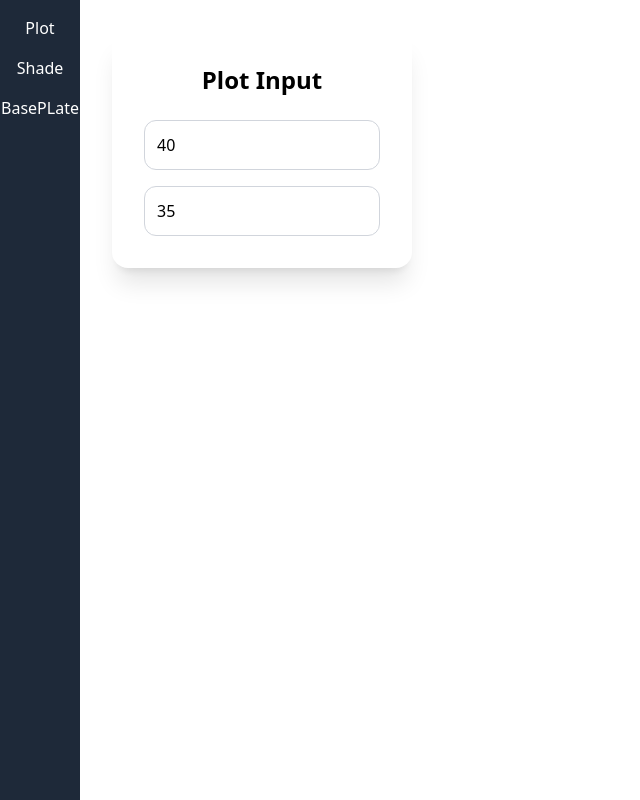
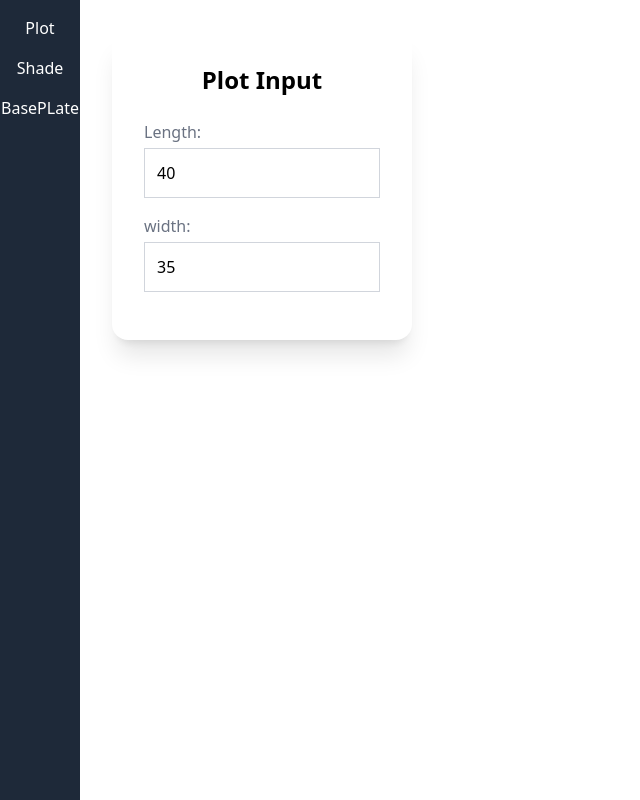
Before and after one commit to RishiDhimmar/shed-frontend, a React (Vite) app: page / in a window 1280 px wide. Shown: the whole page, without its empty margins (0-640 px from the left). Built offline with nearby package versions, Linux system fonts and the light colour scheme.

Commit message:
[UPDATE] all basePlate input changed

```diff
--- a/src/components/threeenv/Helpers/InputNumber.tsx
+++ b/src/components/threeenv/Helpers/InputNumber.tsx
@@ -2,13 +2,13 @@ function InputNumber({ label, value, onChange }: any) {
   return (
     <>
       <div className="mb-4 flex-col">
-        <label>{label}</label>
+        <label className="text-gray-500">{label}</label>
         <input
           type="number"
           placeholder="Length of shade (in meters)"
-          value={value }
+          value={value}
           onChange={(e) => onChange(Number(e.target.value))}
-          className="w-full p-3  border border-gray-300 focus:outline-none focus:ring-2 focus:ring-blue-400"
+          className="w-full p-3  border border-gray-300 focus:outline-none focus:ring-2 focus:ring-blue-400 mt-1"
         />
       </div>
     </>
--- a/src/components/threeenv/inputs/Baseplate.tsx
+++ b/src/components/threeenv/inputs/Baseplate.tsx
@@ -1,10 +1,11 @@
+import { observer } from "mobx-react-lite";
 import baseplateStore from "../../../stores/BasePlateStore";
 import BaseplateDimensions from "../Helpers/BaseplateDimensions";
 import InputNumber from "../Helpers/InputNumber";
 
-export const BaseplateInput = () => {
+export const BaseplateInput = observer(() => {
   return (
-    <div className="flex flex-col gap-4 overflow-y-scroll h-[calc(100vh-100px)] px-4">
+    <div className="flex flex-col gap-4 overflow-y-scroll h-[calc(100vh-100px)] px-4 bg-white p-8 rounded-2xl shadow-xl w-[300px]  z-10">
       <h1 className="text-2xl font-bold mb-6 text-center">Baseplate Input</h1>
       <div className="flex-col gap-4">
         <InputNumber
@@ -23,17 +24,23 @@ export const BaseplateInput = () => {
         />
       </div>
       <div className="flex-col gap-4">
-        <h1 className="text-2xl font-bold mb-6 text-center">Corner Baseplate</h1>
+        <h1 className="text-2xl font-bold mb-6 text-center">
+          Corner Baseplate
+        </h1>
         <BaseplateDimensions type="corner" />
       </div>
       <div className="flex-col gap-4">
-        <h1 className="text-2xl font-bold mb-6 text-center">Horizontal Baseplate</h1>
+        <h1 className="text-2xl font-bold mb-6 text-center">
+          Horizontal Baseplate
+        </h1>
         <BaseplateDimensions type="horizontal" />
       </div>
       <div className="flex-col gap-4">
-        <h1 className="text-2xl font-bold mb-6 text-center">Vertical Baseplate</h1>
+        <h1 className="text-2xl font-bold mb-6 text-center">
+          Vertical Baseplate
+        </h1>
         <BaseplateDimensions type="vertical" />
       </div>
     </div>
   );
-};
+});
--- a/src/components/threeenv/inputs/PlotInput.tsx
+++ b/src/components/threeenv/inputs/PlotInput.tsx
@@ -1,25 +1,21 @@
 import { observer } from "mobx-react-lite";
-
 import plotStore from "../../../stores/BasePlotStore";
+import InputNumber from "../Helpers/InputNumber";
 
 export const PlotInput = observer(() => {
   return (
     <div className="bg-white p-8 rounded-2xl shadow-xl w-[300px] max-w-md mx-auto z-10">
       <h1 className="text-2xl font-bold mb-6 text-center">Plot Input</h1>
       <form className="space-y-4">
-        <input
-          type="number"
-          placeholder="Length of plot (in meters)"
-          value={plotStore.height}
-          onChange={(e) => plotStore.setHeight(Number(e.target.value))}
-          className="w-full p-3 rounded-xl border border-gray-300 focus:outline-none focus:ring-2 focus:ring-blue-400"
+        <InputNumber
+          label="Length:"
+          value={plotStore.length}
+          onChange={(newHeight: number) => plotStore.setLength(newHeight)}
         />
-        <input
-          type="number"
-          placeholder="Width of plot (in meters)"
+        <InputNumber
+          label="width:"
           value={plotStore.width}
-          onChange={(e) => plotStore.setWidth(Number(e.target.value))}
-          className="w-full p-3 rounded-xl border border-gray-300 focus:outline-none focus:ring-2 focus:ring-blue-400"
+          onChange={(newHeight: number) => plotStore.setWidth(newHeight)}
         />
       </form>
     </div>
--- a/src/stores/BasePlateStore.tsx
+++ b/src/stores/BasePlateStore.tsx
@@ -1,4 +1,4 @@
-import { makeAutoObservable } from "mobx";
+import { makeAutoObservable, runInAction } from "mobx";
 
 type BaseplateType = "corner" | "horizontal" | "vertical";
 
@@ -29,58 +29,35 @@ class BaseplateStore {
   }
 
   setLength(type: BaseplateType, newLength: number) {
-    console.log(type, newLength);
-    this.config = {
-      ...this.config,
-      baseplateDimensions: {
-        ...this.config.baseplateDimensions,
-        [type]: { ...this.config.baseplateDimensions[type], length: newLength },
-      },
-    };
+    runInAction(() => {
+      this.config.baseplateDimensions[type].length = newLength;
+    });
   }
 
   setWidth(type: BaseplateType, newWidth: number) {
-    this.config = {
-      ...this.config,
-      baseplateDimensions: {
-        ...this.config.baseplateDimensions,
-        [type]: { ...this.config.baseplateDimensions[type], width: newWidth },
-      },
-    };
+    runInAction(() => {
+      this.config.baseplateDimensions[type].width = newWidth;
+    });
   }
 
   setOffsetX(type: BaseplateType, newOffsetX: number) {
-    this.config = {
-      ...this.config,
-      baseplateDimensions: {
-        ...this.config.baseplateDimensions,
-        [type]: {
-          ...this.config.baseplateDimensions[type],
-          offsetX: newOffsetX,
-        },
-      },
-    };
+    runInAction(() => {
+      this.config.baseplateDimensions[type].offsetX = newOffsetX;
+    });
   }
 
   setOffsetY(type: BaseplateType, newOffsetY: number) {
-    this.config = {
-      ...this.config,
-      baseplateDimensions: {
-        ...this.config.baseplateDimensions,
-        [type]: {
-          ...this.config.baseplateDimensions[type],
-          offsetY: newOffsetY,
-        },
-      },
-    };
+    runInAction(() => {
+      this.config.baseplateDimensions[type].offsetY = newOffsetY;
+    });
   }
 
-  setIdealHorizontalDistance(newLength: number) {
-    this.config = { ...this.config, idealHorizontalDistance: newLength };
+  setIdealHorizontalDistance(newDistance: number) {
+    this.config.idealHorizontalDistance = newDistance;
   }
 
-  setIdealVerticalDistance(newLength: number) {
-    this.config = { ...this.config, idealVerticalDistance: newLength };
+  setIdealVerticalDistance(newDistance: number) {
+    this.config.idealVerticalDistance = newDistance;
   }
 }
 
--- a/src/stores/BasePlotStore.ts
+++ b/src/stores/BasePlotStore.ts
@@ -3,12 +3,12 @@ import { getRectanglePoints } from "../utils/geometryUtils";
 
 export class BasePlotStore {
   width: number;
-  height: number;
+  length: number;
   points: number[][];
 
-  constructor(width = 0, height = 0) {
+  constructor(width = 0, length = 0) {
     this.width = width;
-    this.height = height;
+    this.length = length;
     this.points = [];
     makeAutoObservable(this);
     this.updatePointsIfValid();
@@ -19,8 +19,8 @@ export class BasePlotStore {
     this.updatePointsIfValid();
   }
 
-  setHeight(newHeight: number) {
-    this.height = newHeight;
+  setLength(newLength: number) {
+    this.length = newLength;
     this.updatePointsIfValid();
   }
 
@@ -33,10 +33,10 @@ export class BasePlotStore {
   }
 
   updatePointsIfValid() {
-    if (this.width && this.height) {
-      this.points = getRectanglePoints(this.width, this.height);
+    if (this.width && this.length) {
+      this.points = getRectanglePoints(this.width, this.length);
     }
   }
 }
-const basePlotStore = new BasePlotStore( 35, 40);
+const basePlotStore = new BasePlotStore(35, 40);
 export default basePlotStore;
```
